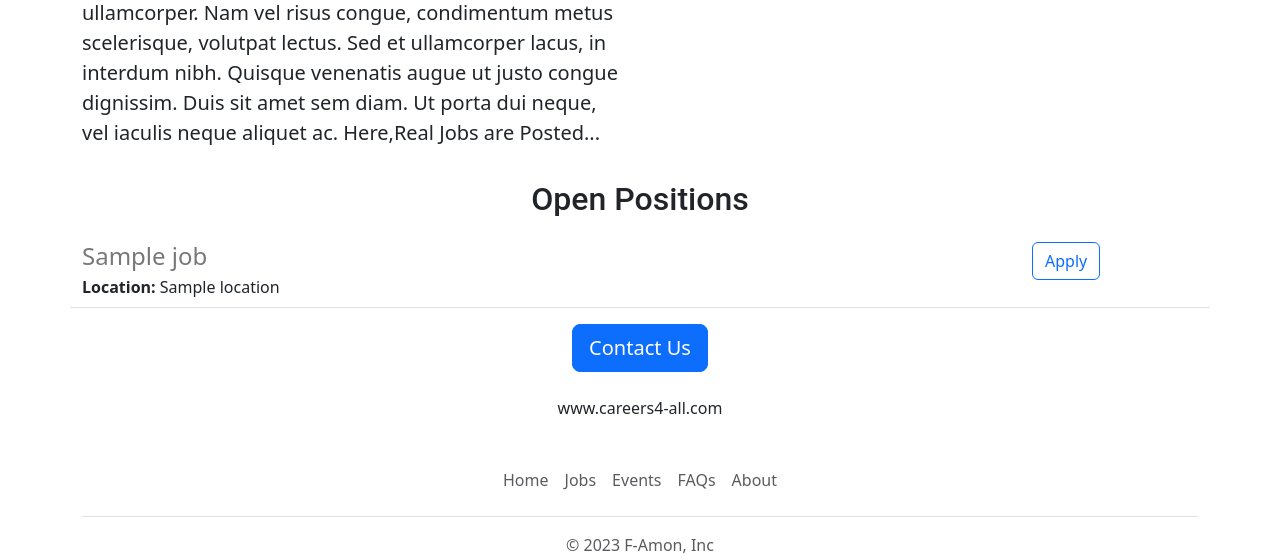
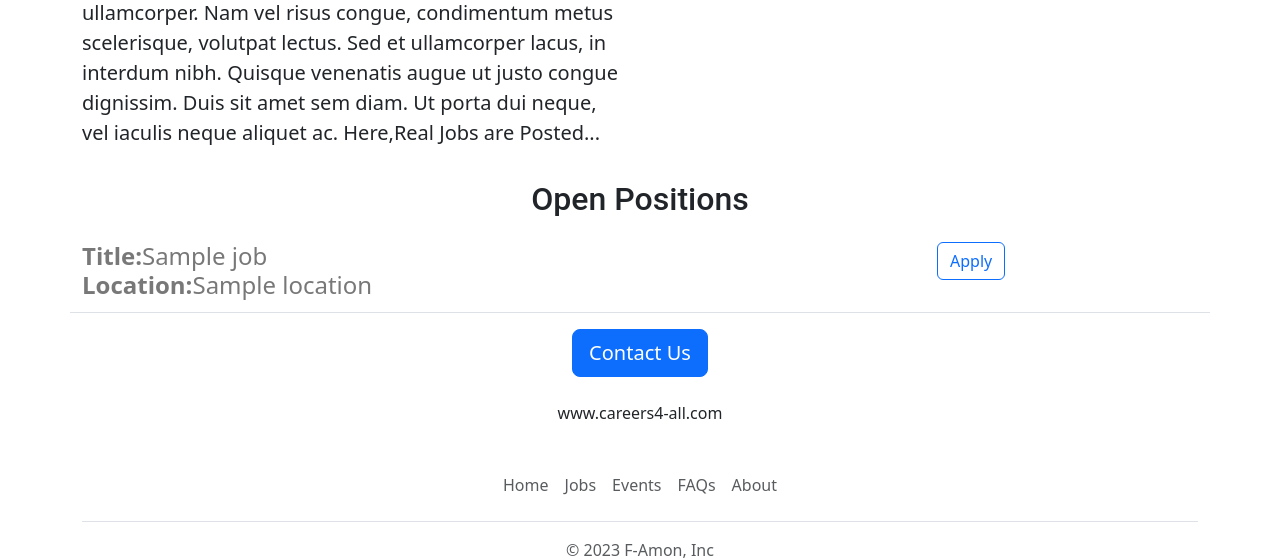
Before and after one commit to F2691981/F-Careers-V2, a Flask app: template templates/Home.html in a window 1280 px wide. Shown: the part 904-1464 px from the top of the page. Run offline with Flask 3, Linux system fonts and the light colour scheme; the template is opened without the code that fills it: most values are stand-ins (such as "Sample title", 1, 10 or a date in 2020).

Commit message:
Update jobitem.html

```diff
--- a/templates/jobitem.html
+++ b/templates/jobitem.html
@@ -1,19 +1,18 @@
-<div class="border-bottom row" style="margin-bottom:16px;padding-bottom:8px;">
-  <div class="col-10">
-    <h4
-      style="color:rgb(120,120,120); margin-bottom:4px;">
-      {{job['title']}}
-    </h4>
+<div class="border-bottom row" style ="margin-bottom:16px;padding-bottom:8px;">
+  <div class="col-9">
+    <h4 style ="color:rgb(120,120,120); margin-bottom: 4px;">
+      <b>Title:</b>{{job["title"]}}</b>
       <div>
-      <b>Location:</b> {{job['location']}}
+        <b>Location:</b>{{job['location']}}
       </div>
-    {% if 'salary' in job %}
+      {% if "salary" in job %}
       <div>
-      <b>Salary:</b> {{job['salary']}}
+        <b>Salary:</b>{{job['salary']}}
       </div>
       {% endif %}
     </div>
-  <div class="col-2 padding-right:16px">
+    </h4>
+    <div class="col-2 paddin-right:16px;">
       <a href="mailto:f-alwan@hotmail.com?subject=Application%20for%20{{job['title']}}a%20posted%20job&body=Name%20%3A%3Cyour%20name%20here%3E%0D%0A%0D%0AResume%20link%3A%3Cyour%20resume%20here%3E%0D%0A%0D%0ALinkedIn%20link%3A%3Cyour%20link%20here%3E type="button" class="btn btn-outline-primary float-right align-middle">Apply</a>
     </div>
 </div>
```
Lines whose indentation alone changed are shown as unchanged.
